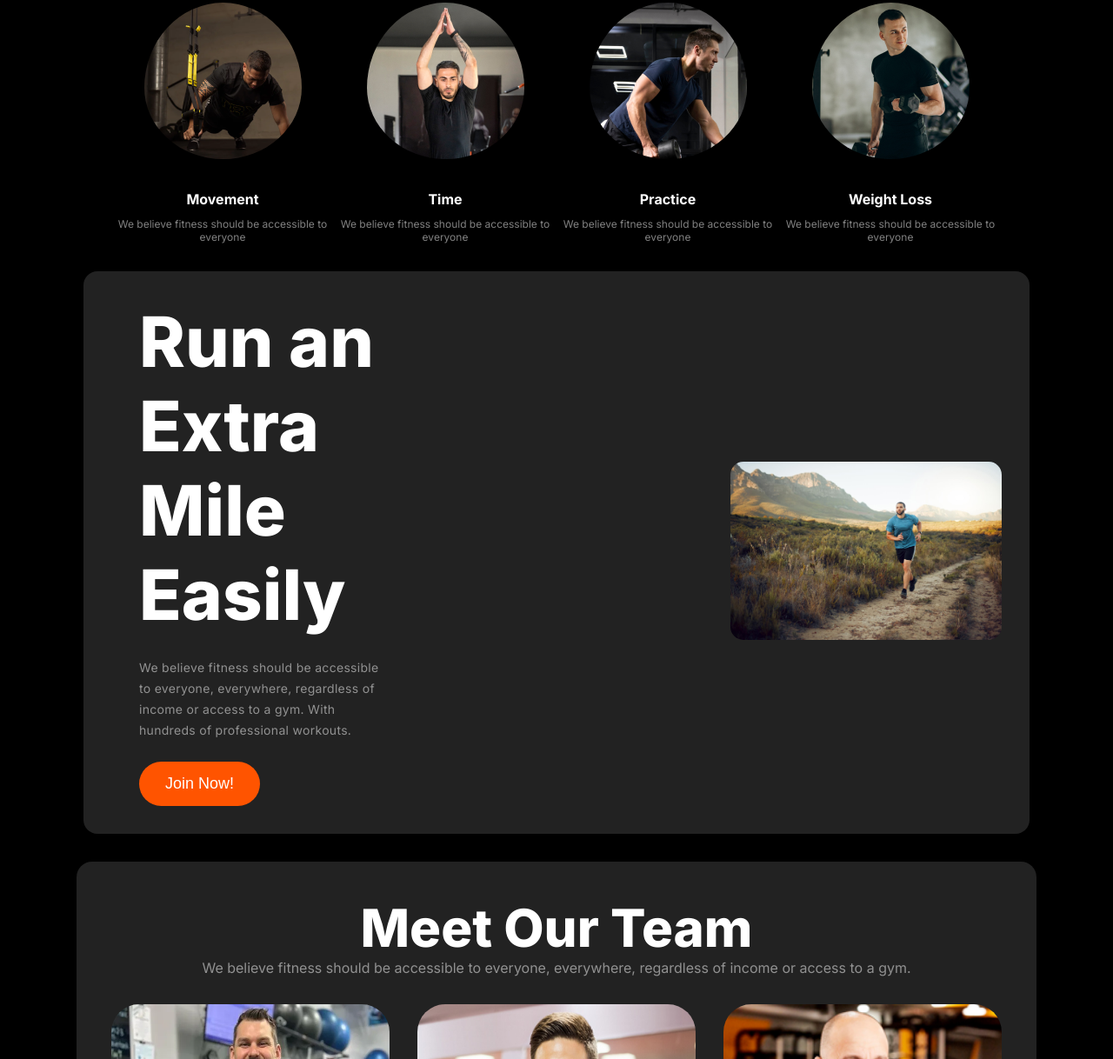
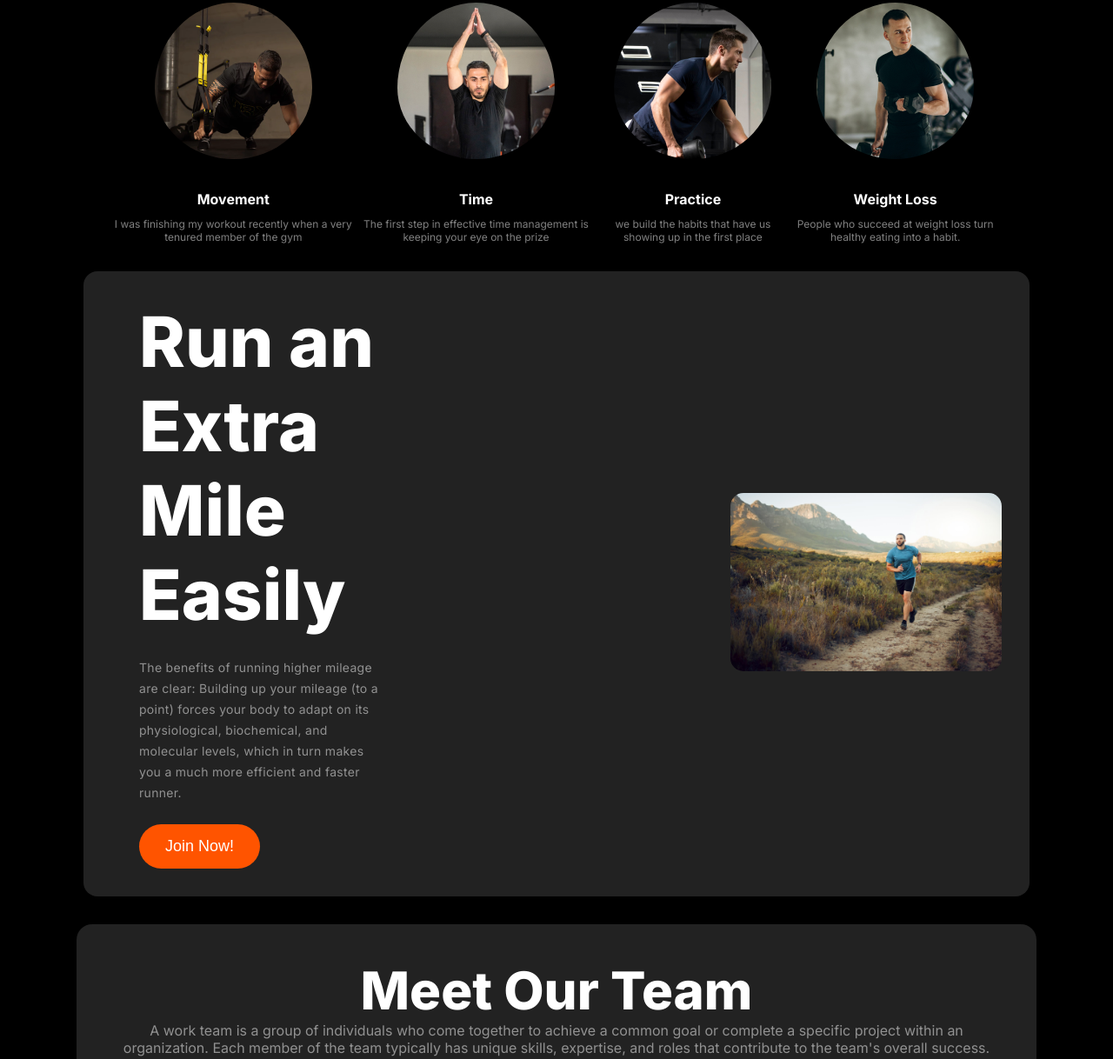
Before and after one commit to Masudrana95/assignment-2, a plain HTML site: page index.html in a window 1280 px wide. Shown: the part 959-2177 px from the top of the page at 87% size. Drawn offline with Linux system fonts and the light colour scheme.

Commit message:
some code edite

```diff
--- a/index.html
+++ b/index.html
@@ -55,28 +55,28 @@
 <section class="container habit">
     <div class="habits-container">
         <h3>Change Your Habits</h3>
-        <p>We believe fitness should be accessible to everyone, everywhere, regardless of income or access to a gym.</p>
+        <p>Changing habits can be challenging, but it's definitely achievable with the right approach. </p>
     </div>
     <div class="row-1">
         <div class="habits-card">
             <img src="./images/image 3.png" alt="">
             <h4>Movement</h4>
-            <p class="country">We believe fitness should be accessible to everyone</p>
+            <p class="country">I was finishing my workout recently when a very tenured member of the gym</p>
         </div>
         <div class="habits-card">
             <img src="./images/image 2.png" alt="">
             <h4>Time</h4>
-            <p class="country">We believe fitness should be accessible to everyone</p>
+            <p class="country">The first step in effective time management is keeping your eye on the prize</p>
         </div>
         <div class="habits-card">
             <img src="./images/image 4.png" alt="">
             <h4>Practice</h4>
-            <p class="country">We believe fitness should be accessible to everyone</p>
+            <p class="country">we build the habits that have us showing up in the first place</p>
         </div>
         <div class="habits-card">
             <img src="./images/image 5.png" alt="">
             <h4>Weight Loss</h4>
-            <p class="country">We believe fitness should be accessible to everyone</p>
+            <p class="country"> People who succeed at weight loss turn healthy eating into a habit.</p>
         </div>
     </div>
 </section>
@@ -84,8 +84,8 @@
 <section class="container run">
     <div class="run-container">
         <h3>Run an Extra Mile Easily</h3>
-        <p>We believe fitness should be accessible to everyone, everywhere, regardless of income or access to a gym. With hundreds of professional workouts.</p>
-        <button class="btn-primary">
+        <p>The benefits of running higher mileage are clear: Building up your mileage (to a point) forces your body to adapt on its physiological, biochemical, and molecular levels, which in turn makes you a much more efficient and faster runner.</p>
+        <button class="btn-primary btn-mobile">
             Join Now!
         </button>
     </div>
@@ -97,7 +97,7 @@
 <section class="container team">
     <div class="teams-container">
         <h3>Meet Our Team</h3>
-        <p>We believe fitness should be accessible to everyone, everywhere, regardless of income or access to a gym.</p>
+        <p>A work team is a group of individuals who come together to achieve a common goal or complete a specific project within an organization. Each member of the team typically has unique skills, expertise, and roles that contribute to the team's overall success.</p>
     </div>
     <div class="colurm-1">
         <div class="team-card">
@@ -137,9 +137,7 @@
     <div class="container footer">
         <div class="logo">
             <h3><span class="logo-footer">Fitness</span></h3>
-            <p>We believe fitness should be accessible to everyone, <br>
-                everywhere, regardless of income or access to a gym. With <br>
-                hundreds of professional workouts.</p>
+            <p>Fitness refers to a state of physical health and well-being achieved through regular physical activity, proper nutrition, and sufficient rest. It encompasses various aspects of health, including cardiovascular endurance, muscular strength, flexibility, and body composition. </p>
         </div>
         <div class="footer-menu-1">
             <h4>Get Started</h4>
```
